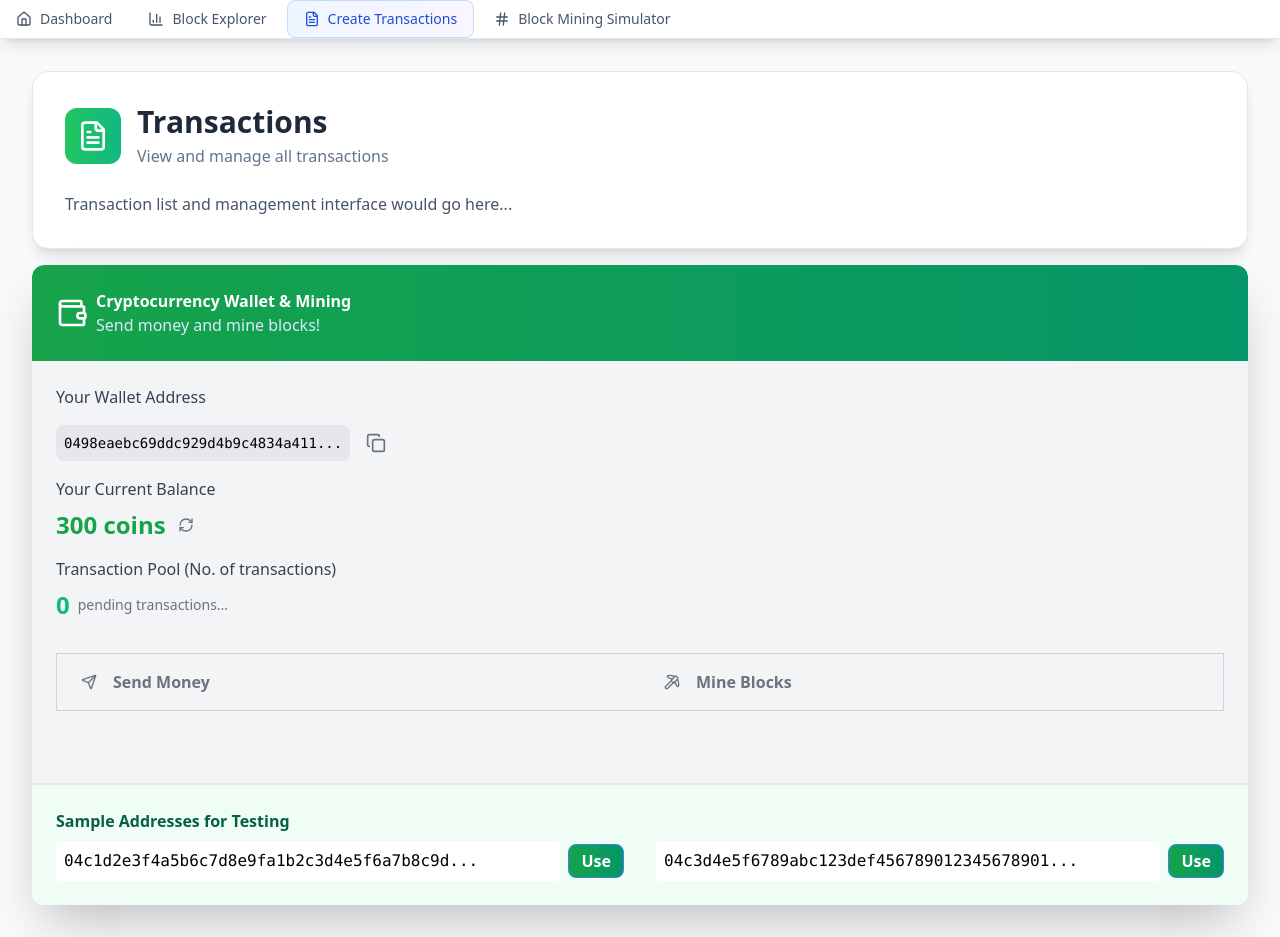
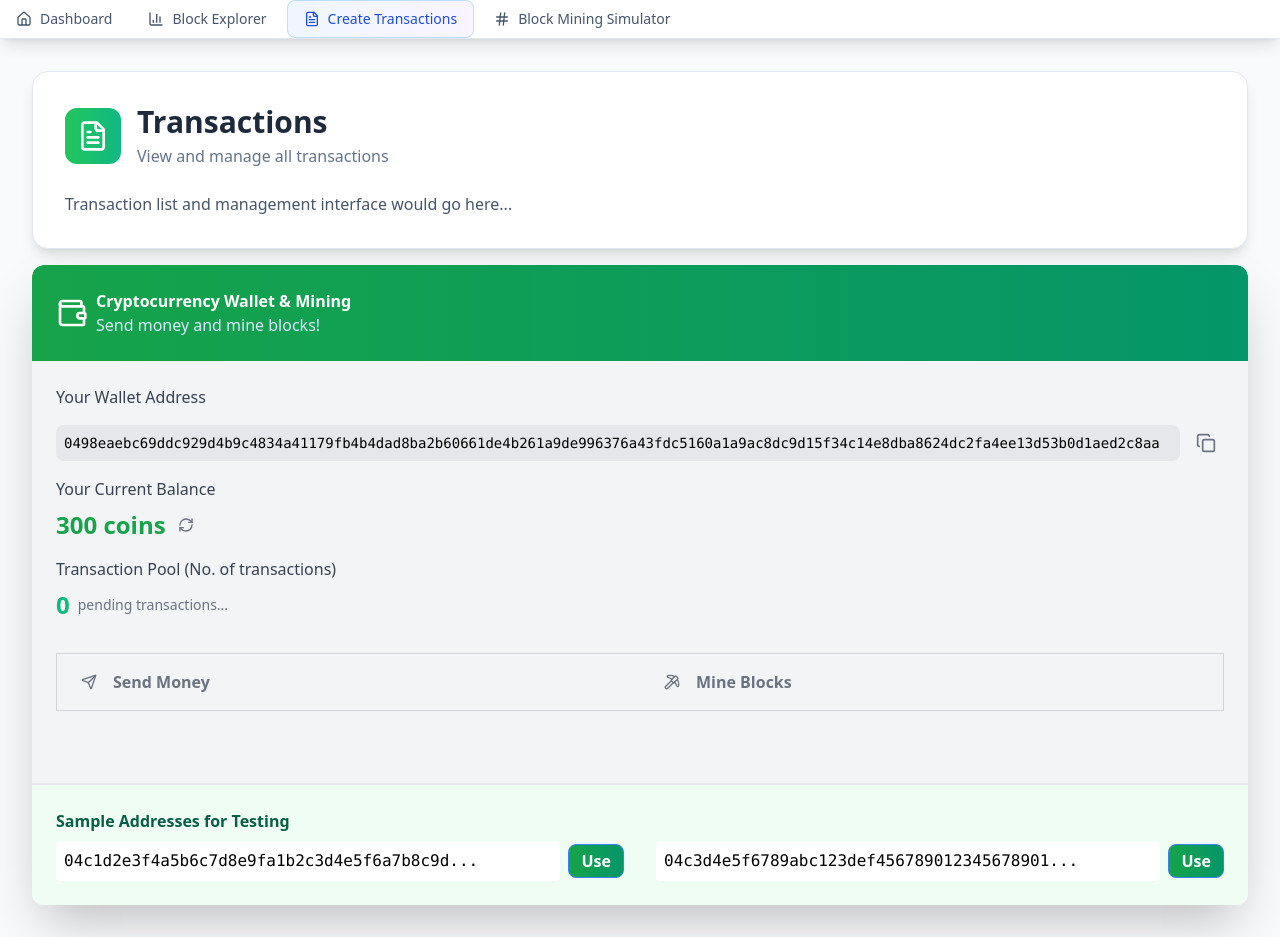
Before and after one commit to StuvanFIT/Blockchain-Network-Educational-Tool, a React (Create React App) app in the folder explorer/: page /createTransactions in a window 1280 px wide. Built offline with nearby package versions, Linux system fonts and the light colour scheme.

Commit message:
update: refactored useEffect to watch and listen for walletAddress and mockUnspentTxOuts

```diff
--- a/explorer/src/components/Transactions.tsx
+++ b/explorer/src/components/Transactions.tsx
@@ -11,7 +11,7 @@ export const Transactions = () => {
 
   const [activeTab, setActiveTab] = useState(''); //send or mine
   const [recipientAddress, setRecipientAddress] = useState('');
-  const [walletAddress, setWalletAddress] = useState('lol');
+  const [walletAddress, setWalletAddress] = useState(mockWalletFunctions.getPublicFromWallet());
   const [amount, setAmount] = useState('');
   const [balance, setBalance] = useState(0);
   const [transaction, setTransaction] = useState<Transaction | null>(null);
@@ -35,22 +35,27 @@ export const Transactions = () => {
 
 
   useEffect(() => {
-    const address = mockWalletFunctions.getPublicFromWallet();
     updateMockUTXO(mockUnspentTxOuts);
-    const currentBalance = getBalance(address, mockUnspentTxOuts);
-    setWalletAddress(address);
-    setBalance(currentBalance);
     setTransactionPool(getTransactionPool());
     setBlocksMined(getBlockchain());
   }, []);
+
+  useEffect(() => {
+    const currentBalance = getBalance(walletAddress, mockUnspentTxOuts);
+    setBalance(currentBalance);
+  }, [walletAddress, mockUnspentTxOuts]);
+
+  const handleWalletAddress = (e: React.ChangeEvent<HTMLInputElement>) => {
+    const addressVal = e.target.value;
+    setWalletAddress(addressVal);
+  };
 
 
   const copyToClipboard = (text:string) => {
     navigator.clipboard.writeText(text);
   };
   const refreshBalance = () =>{
-    const address = mockWalletFunctions.getPublicFromWallet();
-    const currentBalance = getBalance(address, mockUnspentTxOuts);
+    const currentBalance = getBalance(walletAddress, mockUnspentTxOuts);
     setBalance(currentBalance);
   };
 
@@ -270,9 +275,9 @@ export const Transactions = () => {
               <div>
                 <label className='block text-base font-medium text-gray-700 mb-2'>Your Wallet Address</label>
                 <div className='mt-4 flex items-center gap-2'>
-                  <code className='text-sm bg-gray-200 p-2 rounded-lg font-mono'>
-                    {walletAddress.substring(0,30)}...
-                  </code>
+                  <input type='text' onChange={handleWalletAddress} value={walletAddress} className='w-full text-sm bg-gray-200 p-2 rounded-lg font-mono'>
+
+                  </input>
 
                   <button className='p-2 text-gray-500 hover:text-gray-700 transition-colors'
                     onClick={() => copyToClipboard(walletAddress)}>
```
